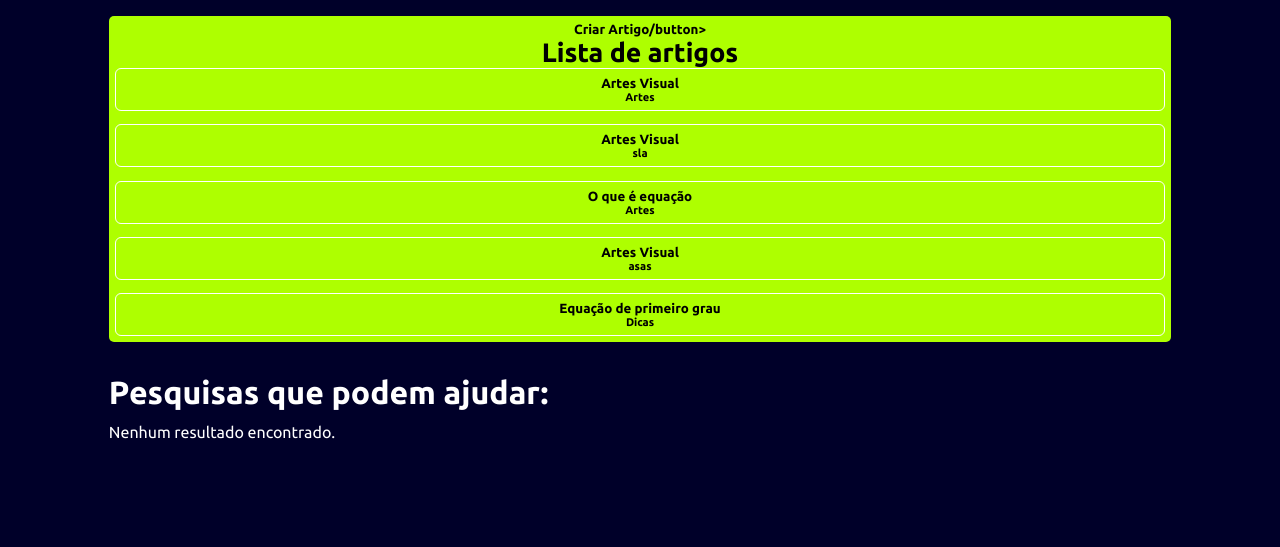
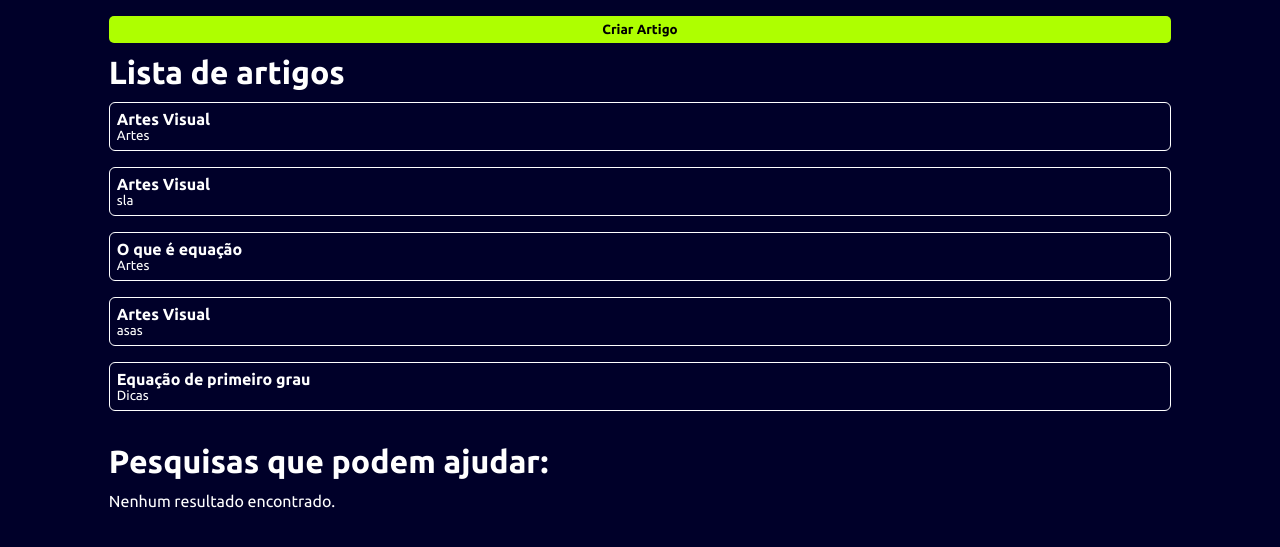
Before and after one commit to guxtavodev/learnloop, a Flask app: page /feed/artigos in a window 1280 px wide. Shown: the part 115-662 px from the top of the page. Run offline with Flask 3, Linux system fonts and the light colour scheme; data comes from the database, SQL or seed files in the repository; some libraries are stand-ins or nearby versions; some web fonts are replaced.

Commit message:
Update feed.html

```diff
--- a/app/templates/feed.html
+++ b/app/templates/feed.html
@@ -22,7 +22,7 @@
 
 {% block content %}
 <div class="container">
-  <button onclick="window.location.href = '/create-artigo'">Criar Artigo/button>
+  <button onclick="window.location.href = '/create-artigo'">Criar Artigo</button>
   <h3>Lista de artigos</h3>
   <div class="list-artigos">
     {% if artigos %}
```
